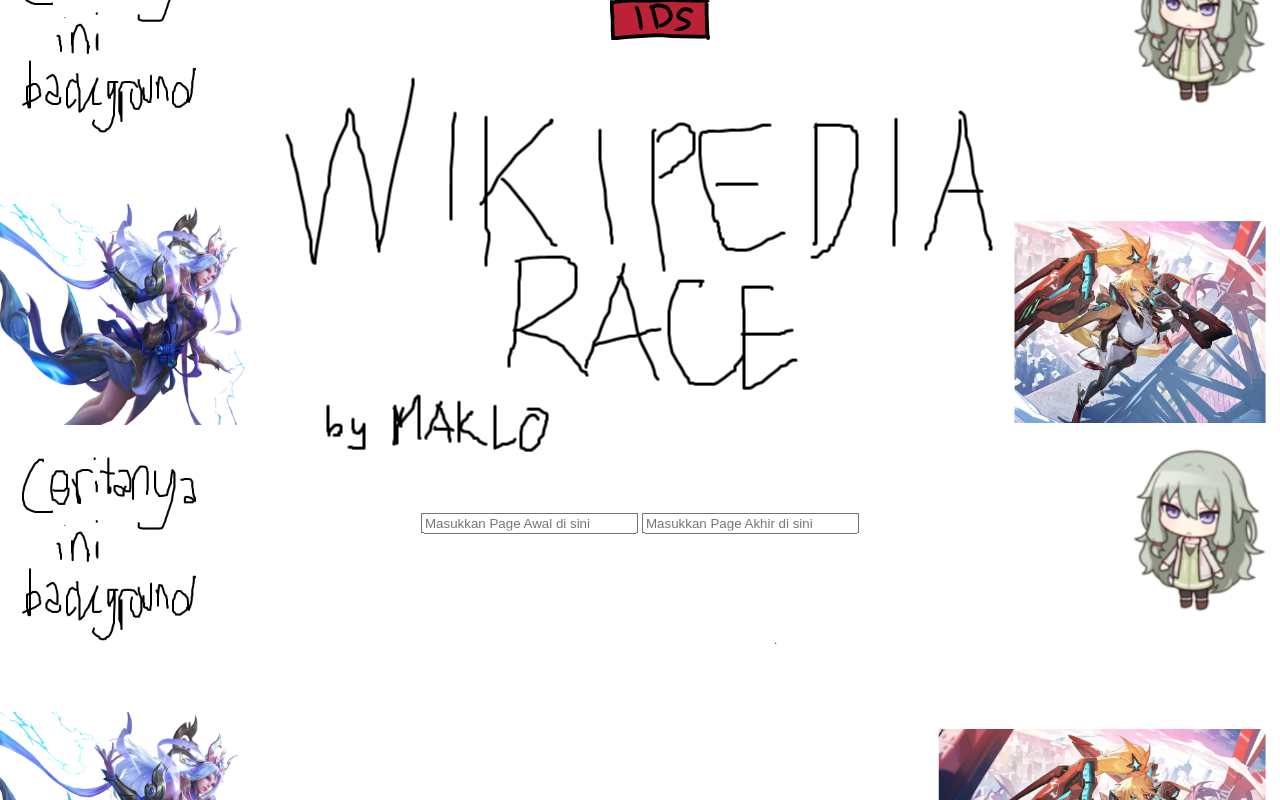
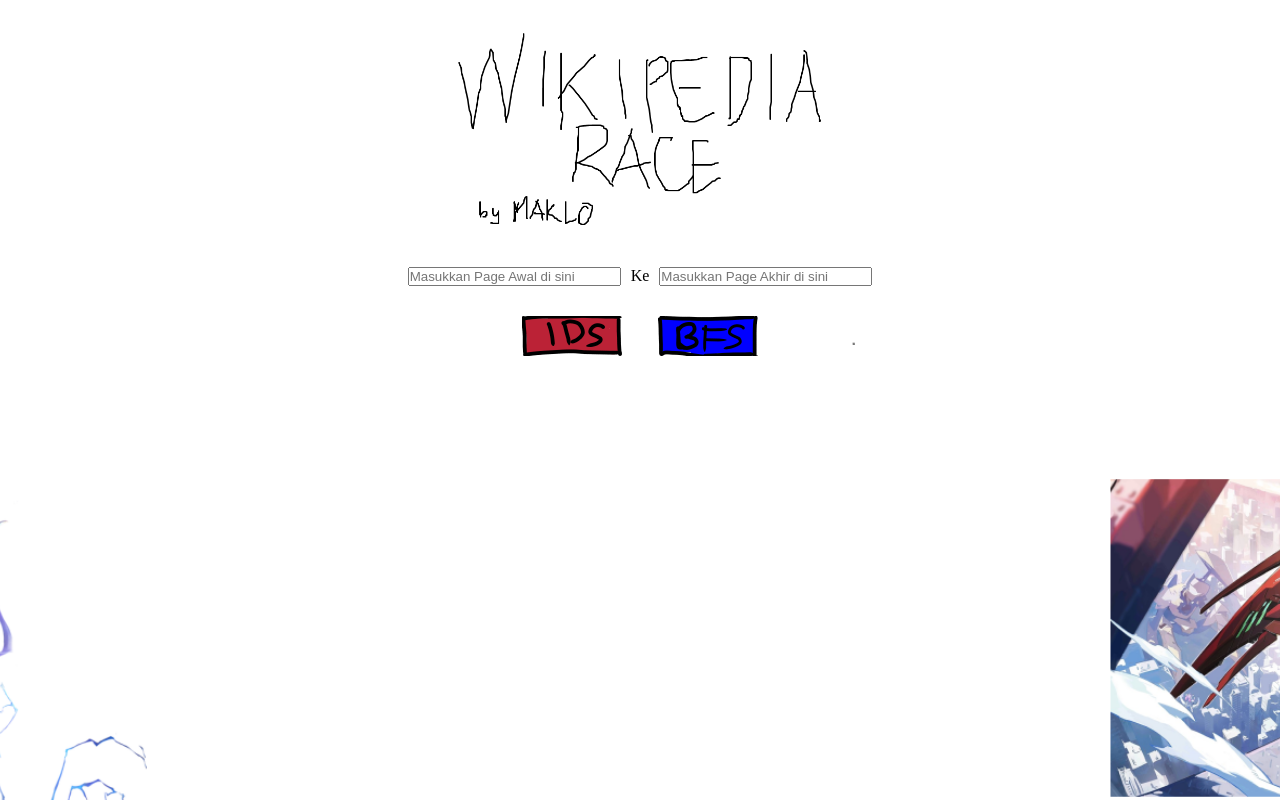
Before and after one commit to NameLessAth/Tubes2_MAKLO-GOLANG, a plain HTML site: page src/frontend/index.html in a window 1280 px wide. Drawn offline with Linux system fonts and the light colour scheme.

Commit message:
refactor: FE

```diff
--- a/src/frontend/index.html
+++ b/src/frontend/index.html
@@ -10,18 +10,31 @@
 
     </style>
 </head>
-<body class="wallpaper">
+<body>
+    <div class="content">
         <img class="logo" alt="logonya" src="./assets/logo.png">
-    <div class="centerXY">
+
+        <div class="input">
             <input type="text" id="start" class="textBox" size="24" placeholder="Masukkan Page Awal di sini">
+            <div class="textke">Ke</div>
             <input type="text" id="destination" class="textBox" size="24" placeholder="Masukkan Page Akhir di sini">
         </div>
+
+        <div class="switch">
             <div class="IDSButton">
                 <button onclick="request()"></button>
             </div>
             <div class="BFSButton">
                 <button onclick="request()"></button>
             </div>
+        </div>
+
+    </div>
+
+    <div class="centerXY">
+
+    </div>
+
     <div class="popup" id="returnVal">
         israel babi tet tengat tet tengat
     </div>
--- a/src/frontend/style.css
+++ b/src/frontend/style.css
@@ -1,10 +1,45 @@
-.centerXY {
-    position: absolute;
-    top: 50%;
-    left: 50%;
-    transform: translate(-50%, 250%);
-    padding: 10px;
+* {
+    margin: 0;
+    padding: 0;
 }
+
+body {
+    background-image: url("assets/background2.png");
+    background-repeat: no-repeat;
+    background-size: cover;
+    background-position: center;
+    height: 100vh;
+    width: 100%;
+}
+
+.content {
+    display: flex;
+    flex-direction: column;
+    width: 60%;
+    margin-left: 20%;
+    align-items: center;
+}
+
+.logo {
+    margin-top: 30px;
+    width: 50%;
+}
+
+.input {
+    margin: 30px 0;
+    display: flex;
+}
+
+.textke {
+    margin: 0 10px;
+}
+
+.switch {
+    width: 40%;
+    display: flex;
+    justify-content: space-evenly;
+}
+
 .BFSButton button{
     background-image: url('assets/BFSButton.png');
     background-size: cover;
@@ -12,27 +47,14 @@
     cursor: pointer;
     width: 100px;
     height: 40px;
-    margin: auto;
-    margin-left: 30%;
-    margin-top: 20%;
 }
 .IDSButton button{
     background-image: url('assets/IDSButton.png');
     background-size: cover;
     border: none;
     cursor: pointer;
-    position: relative;
-    width: 100px; /* Adjust the width and height as needed */
+    width: 100px;
     height: 40px;
-    top: 70%;
-    left: 610px;
-}
-.wallpaper {
-    margin: auto;
-    background-position: center;
-    background-size: cover;
-    background-color: rgba(255, 255, 255, 0.7);
-    background-image: url('assets/background2.png');/* Change the background color to your desired color or add background-image property with URL for an image */
 }
 .popup {
     display: none;
@@ -45,10 +67,3 @@
     border-radius: 5px;
     box-shadow: 0 0 10px rgba(0, 0, 0, 0.5);
 }
-.logo{
-    position: absolute;
-    top: 50%;
-    left: 50%;
-    transform: translate(-50%, -80%);
-    padding: 10px;
-}
```
Lines whose indentation alone changed are shown as unchanged.
